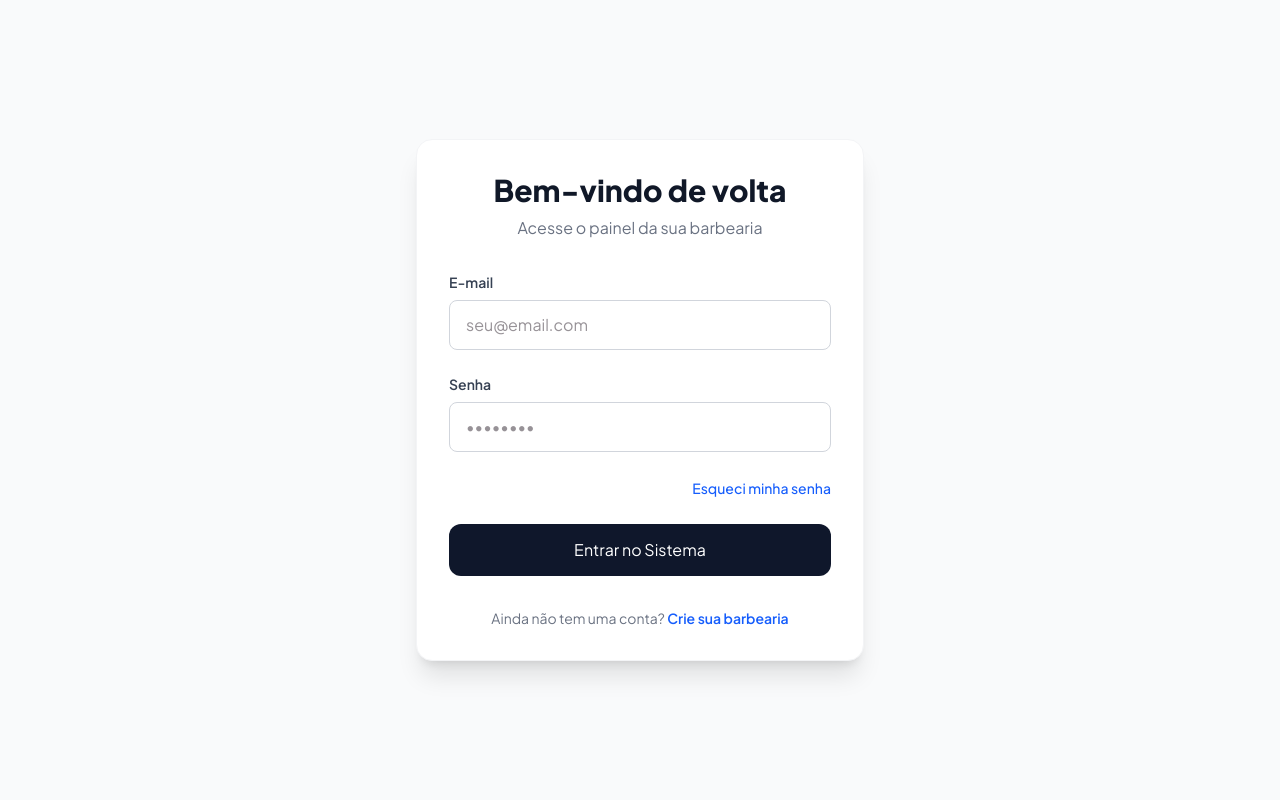
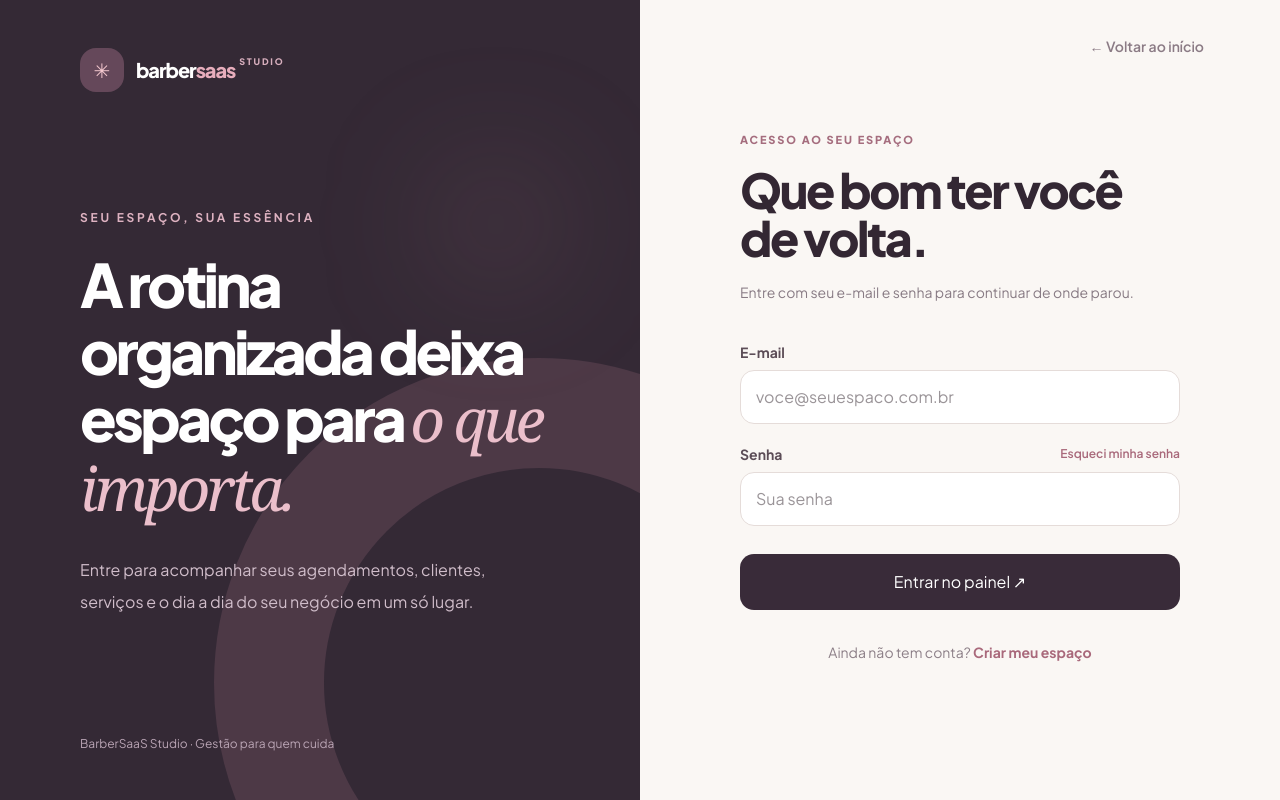
Before and after one commit to KayaMerlin/SaaS-Barbearia, a Next.js app in the folder frontend/: page /login in a window 1280 px wide. Built offline with nearby package versions, Linux system fonts and the light colour scheme; no server answers.

Commit message:
design: build accessible two-column beauty login preserving auth flow

```diff
--- a/frontend/app/login/page.tsx
+++ b/frontend/app/login/page.tsx
@@ -1,9 +1,8 @@
 "use client";
 
-import { useState, FormEvent } from "react";
+import { useState, type FormEvent } from "react";
 import { useRouter } from "next/navigation";
 import Link from "next/link";
-import Button from "@/components/ui/Button";
 import { api } from "@/lib/api";
 
 export default function Login() {
@@ -11,98 +10,47 @@ export default function Login() {
   const [senha, setSenha] = useState("");
   const [erro, setErro] = useState("");
   const [carregando, setCarregando] = useState(false);
-
   const router = useRouter();
 
   const handleLogin = async (e: FormEvent) => {
     e.preventDefault();
     setErro("");
     setCarregando(true);
-
     try {
       const resposta = await api.post("/login", { email, senha });
       const dados = resposta.data;
-
       localStorage.setItem("barbersaas_token", dados.token);
-      if (dados.usuario) {
-        localStorage.setItem("barbersaas_usuario", JSON.stringify(dados.usuario));
-      }
+      if (dados.usuario) localStorage.setItem("barbersaas_usuario", JSON.stringify(dados.usuario));
       router.push(dados.usuario?.role === "ADMIN" ? "/admin" : "/dashboard");
     } catch (error: unknown) {
       const err = error as { response?: { data?: { erro?: string } }; message?: string };
-      setErro(err.response?.data?.erro || err.message || "Erro ao fazer login");
+      setErro(err.response?.data?.erro || err.message || "Não foi possível entrar. Confira os dados e tente novamente.");
     } finally {
       setCarregando(false);
     }
   };
 
   return (
-    <div className="min-h-screen flex items-center justify-center bg-gray-50 font-sans px-4">
-      <div className="max-w-md w-full bg-white rounded-2xl shadow-xl p-8 border border-gray-100">
-        <div className="text-center mb-8">
-          <h2 className="text-3xl font-extrabold text-gray-900 mb-2">
-            Bem-vindo de volta
-          </h2>
-          <p className="text-gray-500">Acesse o painel da sua barbearia</p>
+    <div className="grid min-h-screen bg-[#faf7f4] text-[#342a33] lg:grid-cols-2">
+      <section className="relative hidden min-h-screen flex-col justify-between overflow-hidden bg-[#342935] px-12 py-12 text-white lg:flex xl:px-20">
+        <div aria-hidden="true" className="absolute -bottom-52 -right-56 h-[650px] w-[650px] rounded-full border-[110px] border-[#ad778b]/20" />
+        <div aria-hidden="true" className="absolute right-20 top-40 h-32 w-32 rounded-full bg-[#be8a96]/15 blur-3xl" />
+        <Link href="/" className="relative z-10 flex items-center gap-3"><span className="flex h-11 w-11 items-center justify-center rounded-2xl bg-[#65485a] text-xl text-[#f4c8cf]">✳</span><span className="text-xl font-extrabold tracking-[-.055em]">barber<span className="text-[#e7adbc]">saas</span><span className="ml-1 align-top text-[9px] uppercase tracking-[.2em] text-[#d8afbe]">studio</span></span></Link>
+        <div className="relative z-10 max-w-xl"><p className="text-xs font-bold uppercase tracking-[.23em] text-[#deb2c1]">Seu espaço, sua essência</p><h1 className="mt-6 text-6xl font-extrabold leading-[1.12] tracking-[-.06em]">A rotina organizada deixa espaço para <span className="font-serif font-normal italic text-[#ebbfcb]">o que importa.</span></h1><p className="mt-8 max-w-md text-base leading-8 text-[#d0bdca]">Entre para acompanhar seus agendamentos, clientes, serviços e o dia a dia do seu negócio em um só lugar.</p></div>
+        <p className="relative z-10 text-xs text-[#b9a4b4]">BarberSaaS Studio · Gestão para quem cuida</p>
+      </section>
+
+      <div className="flex min-h-screen flex-col px-5 py-7 sm:px-10 lg:px-16">
+        <div className="flex items-center justify-between lg:justify-end"><Link href="/" className="flex items-center gap-2 font-extrabold tracking-tight lg:hidden"><span className="flex h-9 w-9 items-center justify-center rounded-xl bg-[#342935] text-[#ebbfcb]">✳</span> barbersaas</Link><Link href="/" className="rounded-xl px-3 py-2 text-sm font-semibold text-[#8b7b85] transition hover:bg-white hover:text-[#594354]">← Voltar ao início</Link></div>
+        <div className="mx-auto my-auto w-full max-w-[440px] pb-12 pt-16 lg:pt-0"><span className="dashboard-eyebrow">Acesso ao seu espaço</span><h2 className="mt-4 text-4xl font-extrabold tracking-[-.05em] text-[#332733] sm:text-5xl">Que bom ter você de volta.</h2><p className="mt-4 text-sm leading-7 text-[#887b84]">Entre com seu e-mail e senha para continuar de onde parou.</p>
+          {erro && <div role="alert" className="mt-7 rounded-2xl border border-red-200 bg-red-50 px-4 py-3 text-sm font-medium text-red-700">{erro}</div>}
+          <form onSubmit={handleLogin} className="mt-9 space-y-5">
+            <div><label htmlFor="email" className="mb-2 block text-sm font-bold text-[#5c4d57]">E-mail</label><input id="email" type="email" required autoComplete="email" value={email} onChange={(e)=>setEmail(e.target.value)} className="field-input" placeholder="voce@seuespaco.com.br"/></div>
+            <div><div className="mb-2 flex items-center justify-between gap-2"><label htmlFor="senha" className="block text-sm font-bold text-[#5c4d57]">Senha</label><Link href="/esqueci-senha" className="text-xs font-semibold text-[#a9697b] hover:underline">Esqueci minha senha</Link></div><input id="senha" type="password" required autoComplete="current-password" value={senha} onChange={(e)=>setSenha(e.target.value)} className="field-input" placeholder="Sua senha"/></div>
+            <button type="submit" disabled={carregando} className="action-primary mt-2 w-full py-4 disabled:cursor-wait disabled:opacity-60">{carregando?"Entrando...":"Entrar no painel"} <span aria-hidden="true">↗</span></button>
+          </form>
+          <p className="mt-8 text-center text-sm text-[#8c7f87]">Ainda não tem conta? <Link href="/cadastro" className="font-bold text-[#a9697b] hover:underline">Criar meu espaço</Link></p>
         </div>
-
-        {erro && (
-          <div className="mb-4 p-4 bg-red-50 border-l-4 border-red-500 text-red-700 text-sm font-medium rounded-r">
-            {erro}
-          </div>
-        )}
-
-        <form onSubmit={handleLogin} className="space-y-6">
-          <div>
-            <label className="block text-sm font-semibold text-gray-700 mb-2">
-              E-mail
-            </label>
-            <input
-              type="email"
-              required
-              value={email}
-              onChange={(e) => setEmail(e.target.value)}
-              className="w-full px-4 py-3 rounded-lg border border-gray-300 focus:ring-2 focus:ring-blue-600 focus:border-transparent outline-none transition"
-              placeholder="seu@email.com"
-            />
-          </div>
-
-          <div>
-            <label className="block text-sm font-semibold text-gray-700 mb-2">
-              Senha
-            </label>
-            <input
-              type="password"
-              required
-              value={senha}
-              onChange={(e) => setSenha(e.target.value)}
-              className="w-full px-4 py-3 rounded-lg border border-gray-300 focus:ring-2 focus:ring-blue-600 focus:border-transparent outline-none transition"
-              placeholder="••••••••"
-            />
-          </div>
-
-          <div className="text-right mt-2">
-            <a href="/esqueci-senha" className="text-sm text-blue-600 font-medium hover:underline">
-              Esqueci minha senha
-            </a>
-          </div>
-
-          <Button
-            type="submit"
-            variant="secondary"
-            isLoading={carregando}
-            className="w-full"
-          >
-            Entrar no Sistema
-          </Button>
-        </form>
-
-        <p className="mt-8 text-center text-sm text-gray-500">
-          Ainda não tem uma conta?{" "}
-          <Link href="/cadastro" className="text-blue-600 font-semibold hover:underline">
-            Crie sua barbearia
-          </Link>
-        </p>
       </div>
     </div>
   );
```
